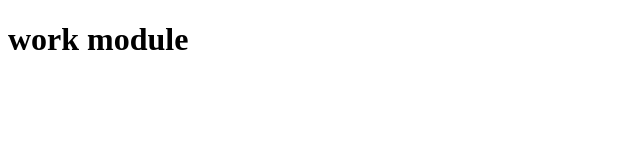
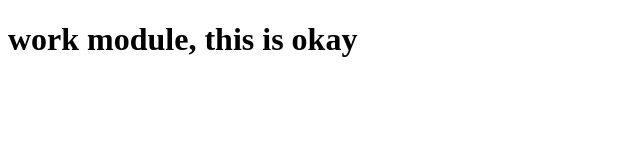
Before and after one commit to lfpvGitHub/courseraWebDevelop, a plain HTML site: page module2-solution/index.html in a window 1280 px wide. Shown: the whole page, without its empty margins (0-640 px from the left). Drawn offline with Linux system fonts and the light colour scheme.

Commit message:
small addition to page content

```diff
--- a/module2-solution/index.html
+++ b/module2-solution/index.html
@@ -4,6 +4,6 @@
 	<title>work module 2</title>
 </head>
 <body>
-<h1>work module</h1>
+<h1>work module, this is okay</h1>
 </body>
 </html>
```
